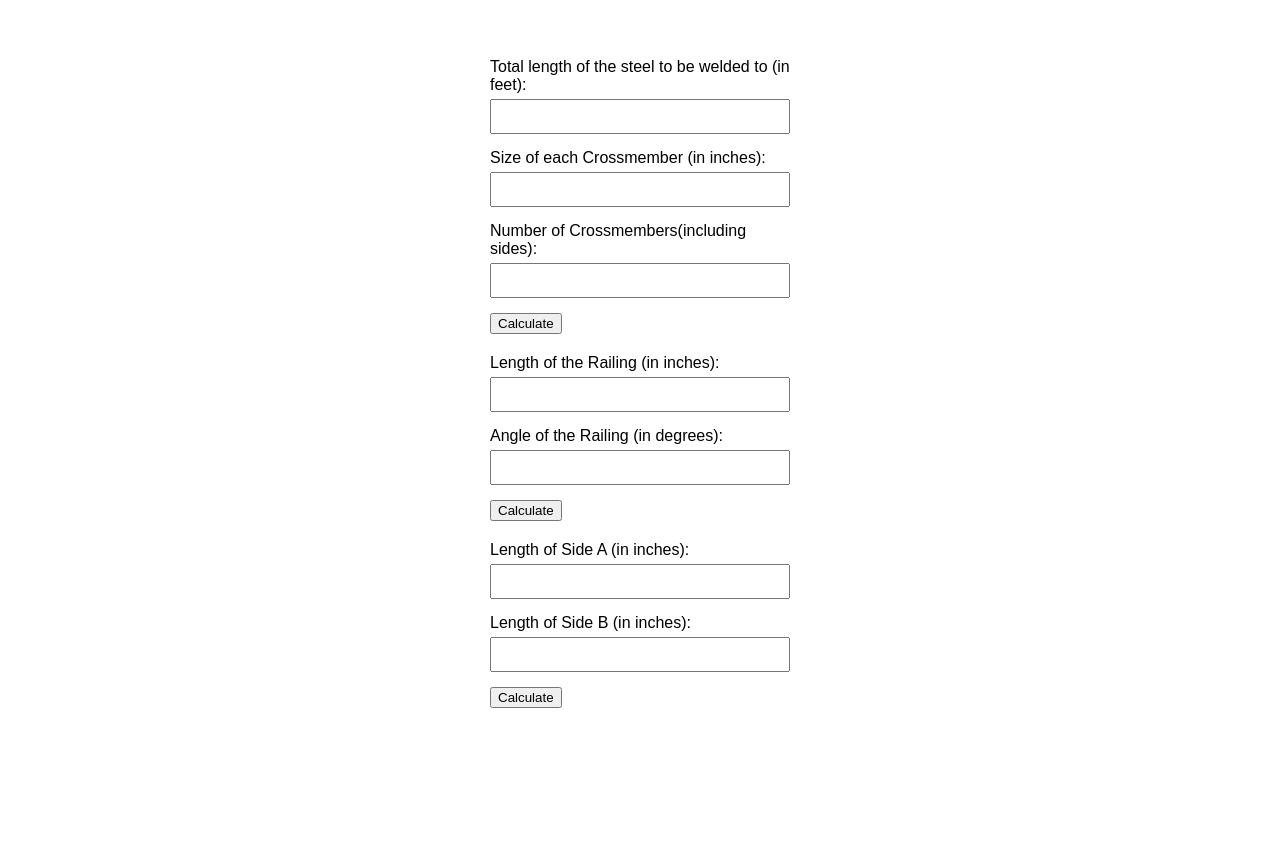
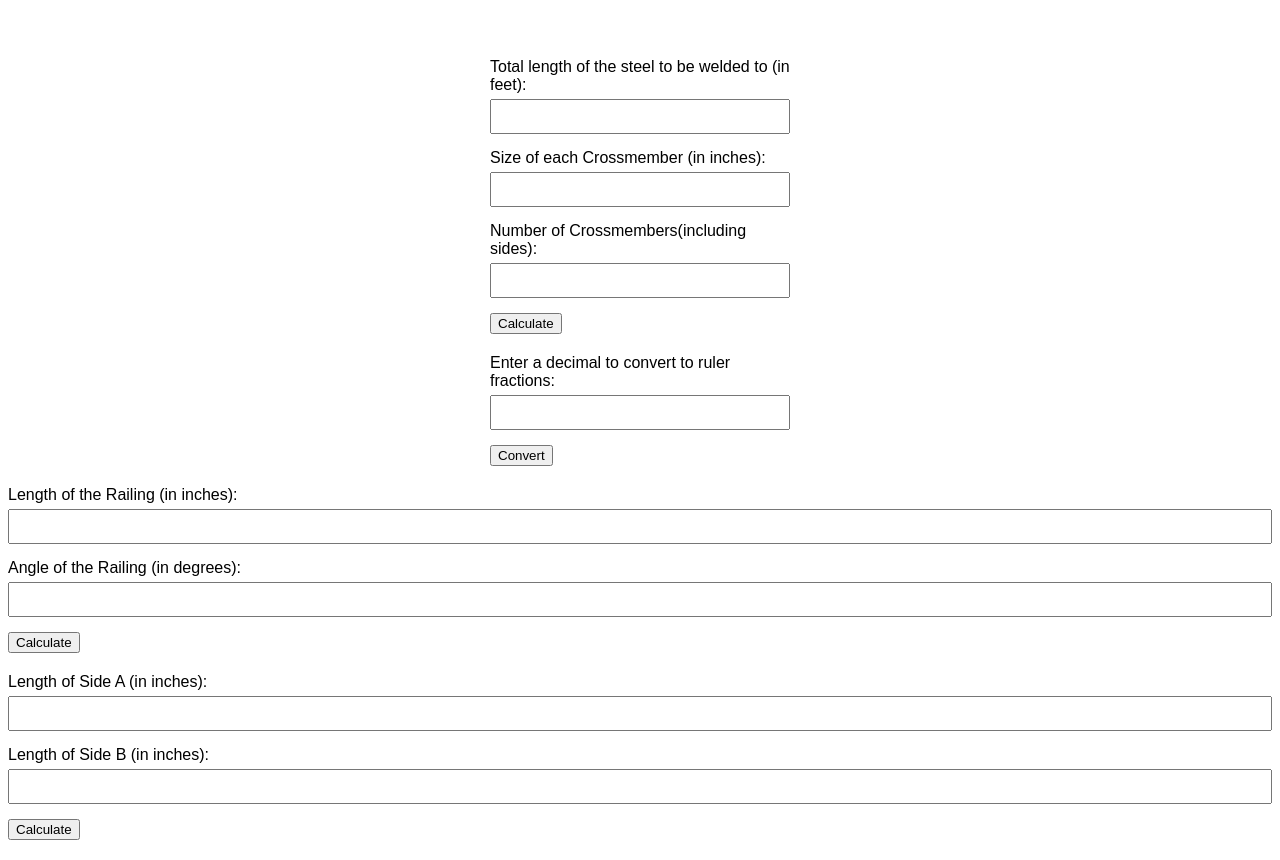
Before and after one commit to Fam1n0/WeldingTools, a plain HTML site: page index.html in a window 1280 px wide. Before the commit the page ends 800 px from the top, so only its background shows below. Drawn offline with Linux system fonts and the light colour scheme.

Commit message:
Update index.html

```diff
--- a/index.html
+++ b/index.html
@@ -11,6 +11,17 @@
 <button type="button" onclick="calculate()">Calculate</button>
 <div class="results" id="results"></div>
 </div>
+  <!-- Decimal to Ruler Converter Section -->
+  <div class="section">
+    <div class="form-group">
+      <label for="decimalInput">Enter a decimal to convert to ruler fractions:</label>
+      <input type="number" id="decimalInput" name="decimalInput" step="0.01" min="0" max="1">
+    </div>
+    <button type="button" onclick="convertToRuler()">Convert</button>
+    <div class="results" id="decimalResults"></div>
+  </div>
+</div>
+
 <!-- Railing Top Tubing Calculator Section -->
 <div class="section">
 <div class="form-group"><label for="railingLength">Length of the Railing (in inches):</label><input type="number" id="railingLength" name="railingLength" step="0.01" min="0"></div>
@@ -27,6 +38,20 @@
 </div>
 </div>
 <script>
+function convertToRuler() {
+    const decimalValue = parseFloat(document.getElementById('decimalInput').value);
+    if (isNaN(decimalValue) || decimalValue < 0 || decimalValue > 1) {
+      document.getElementById('decimalResults').innerText = 'Please enter a valid decimal between 0 and 1.';
+      return;
+    }
+
+    const fractions = ["1/16", "1/8", "3/16", "1/4", "5/16", "3/8", "7/16", "1/2", "9/16", "5/8", "11/16", "3/4", "13/16", "7/8", "15/16"];
+    const closestFraction = fractions.reduce((prev, curr) => {
+      return Math.abs(parseFloat(eval(curr)) - decimalValue) < Math.abs(parseFloat(eval(prev)) - decimalValue) ? curr : prev;
+    });
+
+    document.getElementById('decimalResults').innerText = `Closest Ruler Fraction: ${closestFraction}`;
+  }
 function calculate(){
 const totalLength=parseFloat(document.getElementById('totalLength').value)*12;
 const tubeSize=parseFloat(document.getElementById('tubeSize').value);
```
